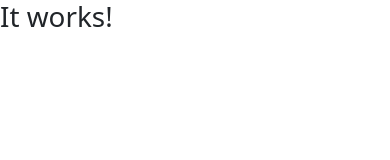
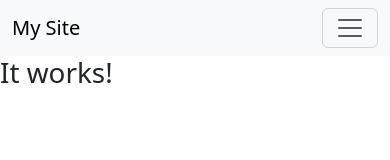
Before and after one commit to nittc-st/nittc-st.github.io, a plain HTML site: page index.html in a window 390 px wide. Drawn offline with nearby package versions, Linux system fonts and the light colour scheme.

Commit message:
navbarのサンプルを設置

```diff
--- /dev/null
+++ b/components/navbar.html
@@ -0,0 +1,33 @@
+<nav class="navbar navbar-expand-lg bg-body-tertiary">
+  <div class="container">
+    <a class="navbar-brand" href="./index.html">My Site</a>
+
+    <button
+      class="navbar-toggler"
+      type="button"
+      data-bs-toggle="collapse"
+      data-bs-target="#navbarNav"
+      aria-controls="navbarNav"
+      aria-expanded="false"
+      aria-label="ナビゲーションを開く"
+    >
+      <span class="navbar-toggler-icon"></span>
+    </button>
+
+    <div class="collapse navbar-collapse" id="navbarNav">
+      <ul class="navbar-nav">
+        <li class="nav-item">
+          <a class="nav-link" href="./index.html">Home</a>
+        </li>
+
+        <li class="nav-item">
+          <a class="nav-link" href="./about.html">About</a>
+        </li>
+
+        <li class="nav-item">
+          <a class="nav-link" href="./contact.html">Contact</a>
+        </li>
+      </ul>
+    </div>
+  </div>
+</nav>
--- a/index.html
+++ b/index.html
@@ -6,9 +6,11 @@
   <title>苫小牧高専ソフトウェアテクノロジー部</title>
   <link href="https://cdn.jsdelivr.net/npm/bootstrap@5.3.8/dist/css/bootstrap.min.css" rel="stylesheet" integrity="sha384-sRIl4kxILFvY47J16cr9ZwB07vP4J8+LH7qKQnuqkuIAvNWLzeN8tE5YBujZqJLB" crossorigin="anonymous">
   <script src="https://cdn.jsdelivr.net/npm/bootstrap@5.3.8/dist/js/bootstrap.bundle.min.js" integrity="sha384-FKyoEForCGlyvwx9Hj09JcYn3nv7wiPVlz7YYwJrWVcXK/BmnVDxM+D2scQbITxI" crossorigin="anonymous"></script>
+  <script type="module" src="./js/common.js"></script>
 </head>
 
 <body>
+  <div id="navbar"></div>
   <h1>It works!</h1>
 </body>
 
--- /dev/null
+++ b/js/common.js
@@ -0,0 +1,15 @@
+async function loadComponent(selecter, path) {
+    const response = await fetch(path);
+
+    if (!response.ok) {
+        throw new Error(`${response.status}\n${response.statusText}`);
+    }
+
+    const html = await response.text();
+
+    document.querySelector(selecter).innerHTML = html;
+}
+
+const navbarUrl = new URL("../components/navbar.html", import.meta.url);
+
+loadComponent("#navbar", navbarUrl);
```
